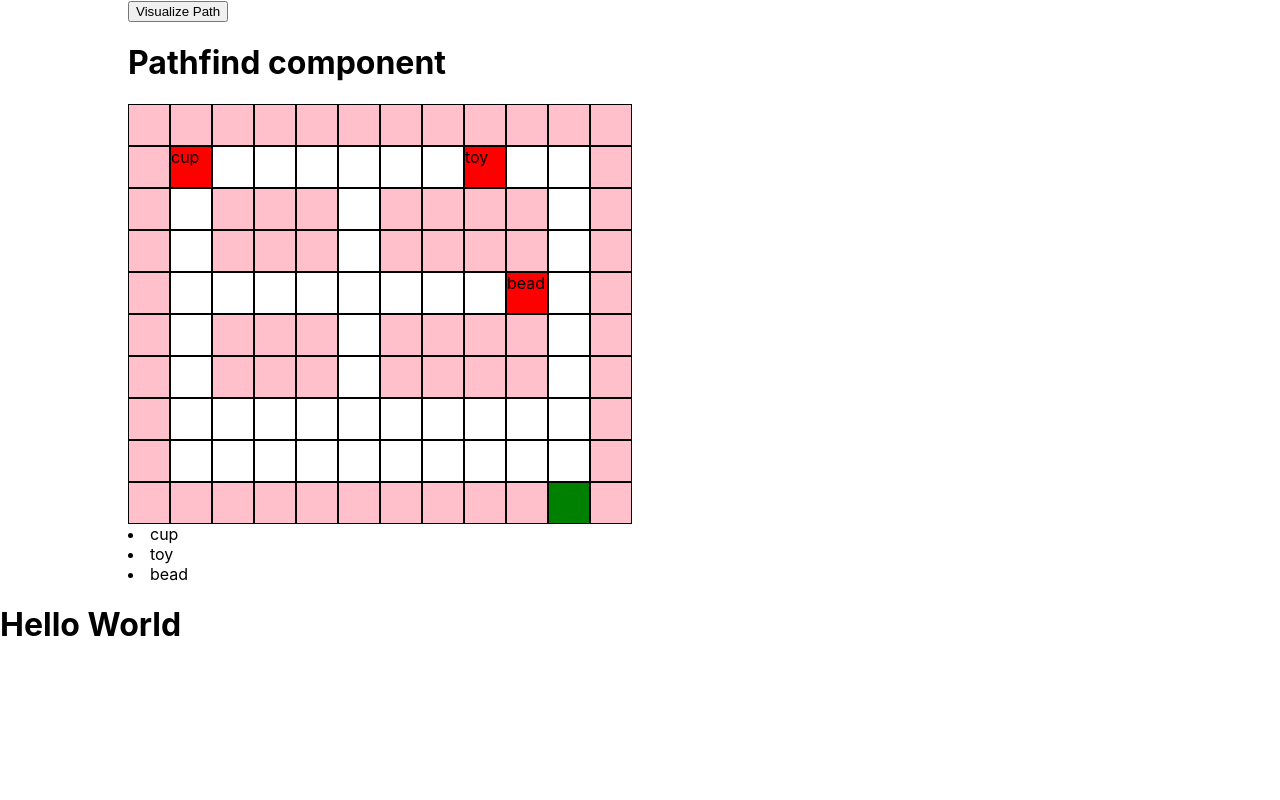
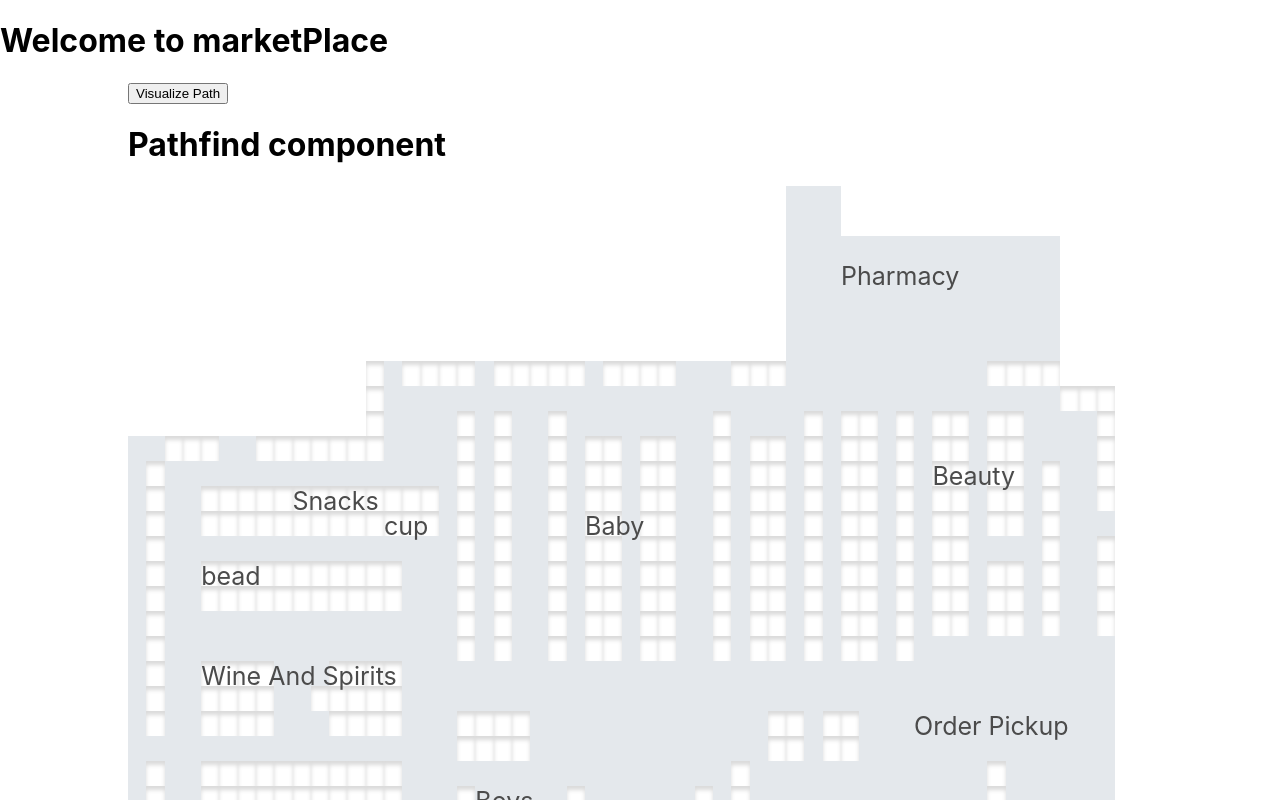
Before and after one commit to Rempala5/Pathfinder, a React (Create React App) app: page / in a window 1280 px wide. Shown: the top 800 px of the page. Built offline with nearby package versions, Linux system fonts and the light colour scheme.

Commit message:
Add new repo in subbranch

```diff
--- a/src/App.js
+++ b/src/App.js
@@ -1,46 +1,26 @@
 import logo from './logo.svg';
 import './App.css';
-import Pathfind from './components/Pathfind';
+import {Pathfind} from './components/Pathfind';
 import { useEffect, useState } from 'react';
-
-
-const Node_Start_ROW = 9;
-const Node_Start_COL = 10;
-
-Array.prototype.swap = function (x,y) {
-  var b = this[x];
-  this[x] = this[y];
-  this[y] = b;
-  return this;
-}
-
-function distance_from_start(col, row){
-  return (Math.abs(Node_Start_COL - col) + Math.abs(Node_Start_ROW - row));
-
-}
+import Market from './components/Market';
 
 function App() {
   let [Products, setProducts] = useState(new Array());
 
-  useEffect(()=>{
-    console.log("top rednered")
-  }, []);
-
+  const addProds = (args) =>{
+    setProducts(args);
+  }
 
   return (
     <div>
-    <Pathfind/>
+    <Market addProd = {addProds}/>
+    <Pathfind products = {Products} />
     <h1>Hello World</h1>
     </div>
-
-
   );
 }
 
 
-function Product(col,row, name){
-  this.shelf_id = { "x": col, "y": row}
-  this.name = name;
-}
+
 
 export default App;
--- a/src/astarAlgorithm/astar.js
+++ b/src/astarAlgorithm/astar.js
@@ -28,7 +28,7 @@ function Astar(startNode, endNode){
         let neighbors = current.neighbors;
         for(let i = 0; i<neighbors.length; i++){
             let neighbor = neighbors[i];
-            if(!closedSet.includes(neighbor) && !neighbor.isWall){
+            if(!closedSet.includes(neighbor) && neighbor.isPath ){
                 let tempG = current.g + 1;
                 let newPath = false;
 
--- /dev/null
+++ b/src/components/Market.js
@@ -0,0 +1,68 @@
+import { useEffect } from "react";
+import {NODE_START_COL, NODE_START_ROW} from './Pathfind'
+
+Array.prototype.swap = function (x,y) {
+    var b = this[x];
+    this[x] = this[y];
+    this[y] = b;
+    return this;
+  }
+
+  function distance_from_start(col, row){
+    return (Math.abs(NODE_START_COL - col) + Math.abs(NODE_START_ROW - row));
+
+  }
+
+  function Product(col,row, name){
+    this.shelf_id = { "x": col, "y": row}
+    //this.location = {"x": locCol, "y": locRow}
+    this.name = name;
+  }
+
+  const initiateProducts = () =>{
+    console.log("bottomw")
+    let tempProducts = new Array();
+    let cup = new Product(13, 14, 'cup');
+    let bead = new Product(15,4,'bead');
+    let toy = new Product(46, 14, 'toy');
+
+    tempProducts.push(toy);
+    tempProducts.push(cup);
+    tempProducts.push(bead);
+
+    // tempProducts.push(bead);
+    // tempProducts.push(toy);
+
+    let length = tempProducts.length;
+    let products = new Array();
+
+    while(tempProducts.length > 0){
+    let min = distance_from_start(tempProducts[0].shelf_id.x, tempProducts[0].shelf_id.y);
+    let minIndex = 0;
+    for(let i=0; i<tempProducts.length; i++){
+        let newMin = distance_from_start((tempProducts[i].shelf_id.x, tempProducts[i].shelf_id.y))
+        if(newMin < min){
+        minIndex = i;
+        }
+    }
+    tempProducts.swap(minIndex, tempProducts.length-1);
+    products.push(tempProducts.pop());
+    }
+    return products;
+}
+
+
+function Market(props){
+
+    useEffect(() =>{
+        let products = initiateProducts();
+        console.log("Market "+products);
+        props.addProd(products);
+    }, []);
+
+    return(
+        <h1>Welcome to marketPlace</h1>
+    )
+}
+
+export default Market;
--- a/src/components/Node.css
+++ b/src/components/Node.css
@@ -1,17 +1,38 @@
 .node{
-    width: 40px;
-    height: 40px;
-    border: 1px solid black;
+    width: 25px;
+    height: 25px;
+    border: 0px solid black;
 }
 
 .iswall{
-    background-color: pink;
+    background-color: #FFFFFF;
+}
+
+.isaisle{
+    background-color: #FFFFFF;
+    box-shadow: inset 0px 4px 4px rgba(0, 0, 0, 0.15);
+}
+
+.ispath{
+    background-color: #E4E8EC;
+}
+
+.isfittingroom{
+    background-color: #D9DDE2;
+}
+
+.title {
+    overflow: visible;
+    position: absolute;
+    vertical-align: text-top;
+    font-size: 25px;
+    color: #4b4b4b;
 }
 
 .node-start{
-    background-color: green;
+    background-color: rgb(0, 255, 0);
 }
 
 .node-end{
-    background-color: red;
+    background-color: rgb(255, 0, 0);
 }
--- a/src/components/Node.js
+++ b/src/components/Node.js
@@ -1,11 +1,11 @@
 import React from "react"
 import "./Node.css"
 
-const Node = ({isStart, isEnd, row, col, isWall, title }) =>{
-    const classes = isStart ? "node-start" : isWall? "iswall": isEnd ? "node-end": "";
+const Node = ({isStart, isEnd, row, col, isWall, isAisle, isPath, title }) =>{
+    const classes = isStart ? "node-start" : isWall? "iswall": isAisle? "isaisle": isPath? "ispath" : isEnd ? "node-end": "";
     const name = title ? title: "";
     return(
-        <div className={`node ${classes}`} id={`node-${col}-${row}`}>{name}</div>
+        <div className={`node ${classes}`} id={`node-${col}-${row}`}><span class="title">{name}</span></div>
     )
 }
 
--- a/src/components/Pathfind.css
+++ b/src/components/Pathfind.css
@@ -8,6 +8,6 @@
 }
 
 .node-shortest-path{
-background-color: green;
+background-color: red;
 
 }
--- a/src/components/Pathfind.js
+++ b/src/components/Pathfind.js
@@ -3,26 +3,26 @@ import Node from  "./Node"
 import "./Pathfind.css"
 import Astar from "../astarAlgorithm/astar.js"
 
+const cols = 56;
+const rows = 50;
 
-const cols = 12;
-const rows = 10;
+const NODE_START_ROW = 49;
+const NODE_START_COL = 45;
+const NODE_END_ROW = 39;
+const NODE_END_COL = 42;
 
-let NODE_START_ROW = 9;
-let NODE_START_COL = 10;
-const NODE_END_ROW = 1;
-const NODE_END_COL = 1;
-
-const Pathfind = () =>{
+const Pathfind = (props) =>{
     const [Grid, setGrid] = useState([]);
     const [Path, setPath] = useState([]);
-    const [Products, setProducts] = useState([]);
+    const [Products, setProducts] = useState(props.products);
     let products = new Array();
 
     useEffect(() => {
-        products = initiateProducts();
+        products = props.products;
+        console.log(props.products);
         initializeGrid();
         setProducts(products);
-    },[]);
+    },[props.products]);
 
     const initializeGrid = () =>{
         const grid = new Array(rows);
@@ -32,21 +32,46 @@ const Pathfind = () =>{
         createSpot(grid);
         setGrid(grid);
         addNeighbors(grid);
+        addLabels(grid);
 
         console.log(products);
+
+        let parent_path = new Array();
+        let startNode = grid[NODE_START_ROW][NODE_START_COL];
 
         for(let i=0; i<products.length; i++){
             let gridelement = grid[products[i].shelf_id.x][products[i].shelf_id.y];
             gridelement.isEnd = true;
+            gridelement.isWall = false;
+            gridelement.isPath= true;
             gridelement.title = products[i].name;
-            console.log(gridelement);
+            let endNode = gridelement;
+            let path = Astar(startNode, endNode);
+            for(let i=0; i<path.length; i++){
+                parent_path.push(path[i]);
+            }
+            cleanSpots(grid)
+            startNode = endNode;
         }
-        let startNode = grid[Node_Start_ROW][NODE_START_COL]
-        let endNode = grid[NODE_END_ROW][NODE_END_COL]
-        let path = Astar(startNode, endNode)
-        setPath(path)
 
+        setPath(parent_path);
+
+        // let endNode = grid[NODE_END_ROW][NODE_END_COL]
+        // path = Astar(startNode, endNode)
+        // setPath(path)
     };
+
+    const cleanSpots = (grid) =>{
+        for (let r= 0; r < rows; r++){
+            for(let c=0; c<cols; c++){
+                let val = grid[r][c];
+                val.g = 0;
+                val.f = 0;
+                val.h = 0;
+                val.previous = undefined;
+            }
+        }
+    }
 
     const createSpot = (grid) =>{
         for(let i=0; i< rows; i++){
@@ -62,9 +87,9 @@ const Pathfind = () =>{
                 return (
                     <div key={rowIndex} className="rowWrapper">
                         {row.map((col, colIndex) => {
-                            const {isStart, isEnd, isWall, title} = col;
+                            const {isStart, isEnd, isWall, isAisle, isPath, title} = col;
                             return(
-                                <Node key={colIndex} isStart={isStart} isEnd={isEnd} row={rowIndex} col={colIndex} isWall={isWall} title={title}/>
+                                <Node key={colIndex} isStart={isStart} isAisle={isAisle} isPath={isPath} isEnd={isEnd} row={rowIndex} col={colIndex} isWall={isWall} title={title}/>
                             )
                         })}
                     </div>
@@ -95,20 +120,6 @@ const Pathfind = () =>{
         );
 };
 
-
-
-
-
-
-
-
-
-
-
-
-
-
-
 const addNeighbors = (grid) => {
     for(let i=0; i< rows; i++){
         for (let j=0; j< cols; j++){
@@ -117,25 +128,103 @@ const addNeighbors = (grid) => {
     }
 }
 
-function getAisles(x, y){
+const addLabels = (grid) => {
+    grid[12][9].title = "Snacks";
+    grid[13][25].title = "Baby";
+    grid[11][44].title = "Beauty";
+    grid[3][39].title = "Pharmacy";
+    grid[19][4].title = "Wine And Spirits";
+    grid[26][8].title = "Grocery";
+    grid[24][19].title = "Boys";
+    grid[27][23].title = "Fitting Rooms";
+    grid[32][20].title = "Mens";
+    grid[21][43].title = "Order Pickup";
+    grid[25][43].title = "Checkout";
+    grid[36][7].title = "Tech";
+    grid[44][5].title = "Toys/Games";
+    grid[39][32].title = "Entertainment";
+    grid[42][27].title = "Seasonal";
+    grid[45][37].title = "Entrance";
+}
+
+
+
+function getWall(x, y){
     let isWall = false;
     let pickupTile = null;
-    if (y == 0 || y== cols-1 ){
+    if (y >= 0 && y <= 35 && x >= 0 && x <= 6){
         isWall = true;
     }
-    if(x == 0 || x == rows -1){
+    if (y >= 0 && y <= 12 && x >= 7 && x <= 9){
         isWall = true;
     }
-    if(x == 2 || x ==3 || x == 5 || x == 6){
-        if( y >=2 && y<=4){
-            isWall = true;
-        }
-        if(y >= 6 && y <=9 ){
-            isWall = true;
-        }
+    if (y >= 0 && y <= 2 && x >= 29 && x <= 49){
+        isWall = true;
+    }
+    if (y >= 48 && y <= 55 && x >= 32 && x <= 49){
+        isWall = true;
+    }
+    if (y >= 39 && y <= 55 && x >= 0 && x <= 1){
+        isWall = true;
+    }
+    if (y >= 54 && y <= 55 && x >= 0 && x <= 32){
+        isWall = true;
+    }
+    if (y >= 51 && y <= 55 && x >= 0 && x <= 7){
+        isWall = true;
     }
     return isWall;
 }
+
+function getAisles(x, y){
+    let isAisle = false;
+    let pickupTile = null;
+    // horizontal blocks, squares, and dots
+    if ((y >= 2 && y <= 4 && x == 10) || (y >= 7 && y <= 13 && x == 10) || (y >= 15 && y <= 18 && x == 7) || (y >= 20 && y <= 24 && x == 7) ||
+    (y >= 26 && y <= 29 && x == 7) || (y >= 33 && y <= 35 && x == 7) || (y >= 47 && y <= 50 && x == 7) || (y >= 4 && y <= 16 && x >= 12 && x <= 13) ||
+    (y >= 4 && y <= 14 && x >= 15 && x <= 16) || (y >= 4 && y <= 7 && x >= 19 && x <= 21) || (y >= 11 && y <= 14 && x >= 19 && x <= 21) || (y == 10 && x == 20) ||
+    (y >= 4 && y <= 14 && x >= 23 && x <= 25) || (y >= 5 && y <= 14 && x >= 28 && x <= 29) || (y >= 5 && y <= 14 && x == 31) || (y >= 5 && y <= 14 && x >= 33 && x <= 34) ||
+    (y >= 5 && y <= 11 && x == 36) || (y >= 5 && y <= 11 && x == 38) || (y >= 5 && y <= 14 && x == 41) || (y >= 5 && y <= 14 && x >= 43 && x <= 44) || (y >= 5 && y <= 14 && x == 46) ||
+    (y >= 51 && y <= 53 && x == 8) || (y >= 18 && y <= 21 && x >= 21 && x <= 22) || (y >= 35 && y <= 36 && x >= 21 && x <= 22) || (y >= 38 && y <= 39 && x >= 21 && x <= 22) ||
+    (y == 18 && x == 24) || (y == 18 && x == 30) || (y == 39 && x == 28) || (y == 29 && x == 36) || (y >= 4 && y <= 38 && x == 48) || (y >= 45 && y <= 46 && x == 31) ||
+    (y >= 33 && y <= 35 && x == 28) || (y >= 20 && y <= 25 && x == 28) || (y >= 22 && y <= 24 && x == 31) || (y >= 22 && y <= 24 && x == 33) || (y >= 36 && y <= 38 && x == 32)){
+        isAisle = true;
+    }
+    //vertical blocks
+    if((y == 1 && x >= 11 && x <= 21) || (y == 1 && x >= 23 && x <= 25) || (y == 1 && x >= 27 && x <= 28) || (y == 13 && x >= 7 && x <= 10) || (y == 18 && x >= 9 && x <= 18) ||
+    (y == 20 && x >= 9 && x <= 18) || (y == 23 && x >= 9 && x <= 18) || (y >= 25 && y <= 26 && x >= 10 && x <= 18) || (y >= 28 && y <= 29 && x >= 10 && x <= 18) ||
+    (y == 32 && x >= 9 && x <= 18) || (y >= 34 && y <= 35 && x >= 10 && x <= 18) || (y == 37 && x >= 9 && x <= 18) || (y >= 39 && y <= 40 && x >= 9 && x <= 18) ||
+    (y == 42 && x >= 9 && x <= 18) || (y >= 44 && y <= 45 && x >= 9 && x <= 17) || (y >= 47 && y <= 48 && x >= 9 && x <= 13) || (y >= 47 && y <= 48 && x >= 15 && x <= 17) ||
+    (y == 50 && x >= 11 && x <= 17) || (y == 53 && x >= 9 && x <= 12) || (y == 53 && x >= 14 && x <= 17) || (y == 51 && x >= 25 && x <= 28) || (y == 47 && x >= 23 && x <= 28) ||
+    (y == 44 && x >= 27 && x <= 30) || (y == 47 && x >= 32 && x <= 48) || (y == 3 && x >= 29 && x <= 47) || (y == 24 && x >= 24 && x <= 26) || (y == 31 && x >= 24 && x <= 26) ||
+    (y == 33 && x >= 23 && x <= 24) || (y == 36 && x >= 27 && x <= 29) || (y == 35 && x >= 33 && x <= 35) || (y >= 38 && y <= 39 && x >= 35 && x <= 36) ||
+    (y >= 18 && y <= 19 && x >= 35 && x <= 36) || (y == 14 && x >= 36 && x <= 38) || (y >= 17 && y <= 18 && x >= 39 && x <= 46) || (y == 20 && x >= 39 && x <= 46) ||
+    (y >= 22 && y <= 23 && x >= 39 && x <= 46) || (y >= 25 && y <= 26 && x >= 39 && x <= 46) || (y == 28 && x >= 39 && x <= 41) || (y == 28 && x >= 43 && x <= 46) ||
+    (y >= 30 && y <= 31 && x >= 39 && x <= 46) || (y == 33 && x >= 39 && x <= 46) || (y >= 35 && y <= 36 && x >= 39 && x <= 46) || (y == 38 && x >= 39 && x <= 44) ||
+    (y >= 43 && y <= 45 && x >= 33 && x <= 47)){
+        isAisle = true;
+    }
+    return isAisle;
+}
+
+function getPath(x, y){
+    let isPath = false;
+    let pickupTile = null;
+    if (!getWall(x, y) && !getAisles(x, y)){
+        isPath = true;
+    }
+    return isPath;
+}
+
+function getFittingRoom(x, y){
+    let isRoom = false;
+    let pickupTile = null;
+    if (x == 39 && y == 42){
+        isRoom = true;
+    }
+    return isRoom;
+}
+
 
 function Spot(i, j){
     this.y = i;
@@ -147,7 +236,10 @@ function Spot(i, j){
     this.h = 0;
     this.title = null;
     this.neighbors = [];
-    this.isWall = getAisles(i, j);
+    this.isWall = getWall(i, j);
+    this.isAisle = getAisles(i, j);
+    this.isPath = getPath(i, j);
+    this.isFittingRoom = getFittingRoom(i, j);
     this.previous = undefined;
     this.pickupTile = undefined;
     this.addneighbors = function(grid){
@@ -160,59 +252,4 @@ function Spot(i, j){
     };
 }
 
-
-
-const Node_Start_ROW = 9;
-const Node_Start_COL = 10;
-
-Array.prototype.swap = function (x,y) {
-    var b = this[x];
-    this[x] = this[y];
-    this[y] = b;
-    return this;
-}
-
-function distance_from_start(col, row){
-    return (Math.abs(Node_Start_COL - col) + Math.abs(Node_Start_ROW - row));
-}
-
-function Product(col,row, name){
-    this.shelf_id = { "x": col, "y": row}
-    //this.location = {"x": locCol, "y": locRow}
-    this.name = name;
-  }
-
-  const initiateProducts= () =>{
-    console.log("bottomw")
-    let tempProducts = new Array();
-    let cup = new Product(1, 1, 'cup');
-    let bead = new Product(4,9,'bead');
-    let toy = new Product(1,8, 'toy');
-
-    tempProducts.push(cup);
-    tempProducts.push(bead);
-    tempProducts.push(toy);
-
-    let length = tempProducts.length;
-    let products = new Array();
-
-    while(tempProducts.length > 0){
-    let min = distance_from_start(tempProducts[0].x, tempProducts[0].y);
-    let minIndex = 0;
-    for(let i=0; i<tempProducts.length; i++){
-        let newMin = distance_from_start((tempProducts[i].x, tempProducts[i].y))
-        if(newMin < min){
-        minIndex = i;
-        }
-    }
-    tempProducts.swap(minIndex, tempProducts.length-1);
-    products.push(tempProducts.pop());
-
-    }
-
-    return products;
-
-}
-
-
-export default Pathfind;
+export {Pathfind, NODE_START_COL, NODE_START_ROW};
```
